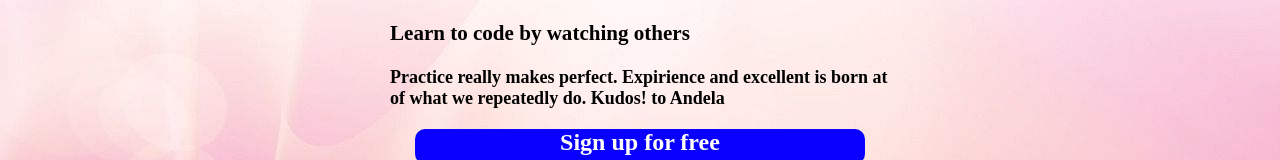
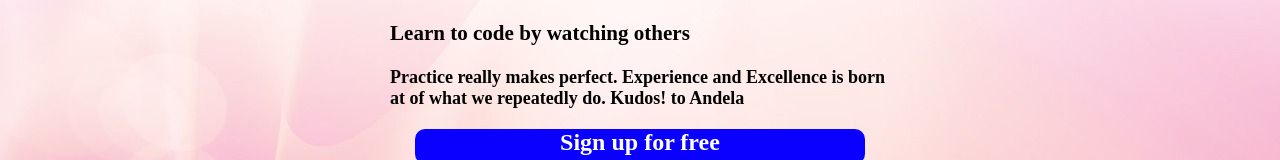
Before and after one commit to obarochris/Sign-UP-Form2, a plain HTML site: page index.html in a window 1280 px wide. Shown: the top 160 px of the page. Drawn offline with Linux system fonts and the light colour scheme.

Commit message:
Update index.html

```diff
--- a/index.html
+++ b/index.html
@@ -8,7 +8,7 @@
 <body>
 <div class="b"><h3>Learn to code by
 watching others</h3>
-<b>Practice really makes perfect. Expirience and excellent
+<b>Practice really makes perfect. Experience and Excellence
 is born at of what we repeatedly do. Kudos! to Andela</b></div><p>
 <div style="background-color:#0900ff; color:white; width:450px; height:35px; text-align:center; margin:auto;  border-radius:10px; margin-top:5px;"><h2>Sign up for free </h2></div>
 <div class="form">
```
